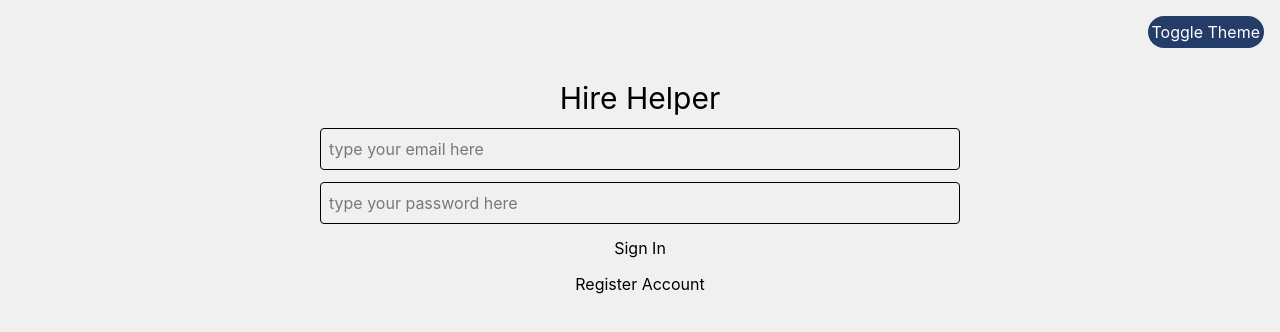
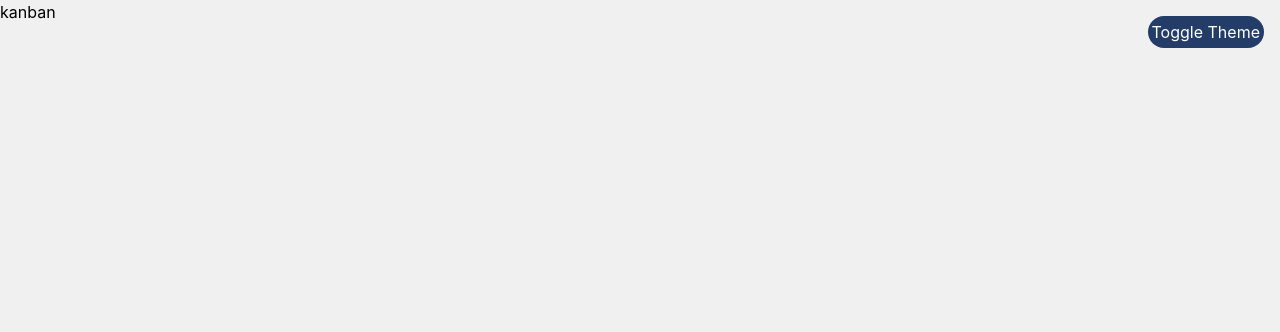
Before and after one commit to AydenGarza/ui-hire-helper, a React (Vite) app: page /kanban in a window 1280 px wide. Shown: the top 332 px of the page. Built offline with nearby package versions, Linux system fonts and the light colour scheme.

Commit message:
navigate to kanban page after login / register success

```diff
--- a/src/App.tsx
+++ b/src/App.tsx
@@ -3,6 +3,8 @@ import LoginPage from './pages/LoginPage'
 import type { JobApplicationDTO } from './types/ApplicationDTO'
 import ThemeToggleButton from './components/ThemeToggleButton'
 import { useEffect } from 'react'
+import { Routes, Route } from 'react-router-dom'
+import KanbanPage from './pages/KanbanPage'
 
 function App() {
 	useEffect(() => {
@@ -13,7 +15,10 @@ function App() {
 	return(
 		<div className='bg-background min-h-screen relative'>
 			<ThemeToggleButton/>
-			<LoginPage />
+			<Routes>
+				<Route path="/" element={<LoginPage />}></Route>
+				<Route path="/kanban" element={<KanbanPage/>}></Route>
+			</Routes>
 		</div>
 	)
 }
--- /dev/null
+++ b/src/pages/KanbanPage.tsx
@@ -0,0 +1,13 @@
+import { useState, useEffect } from "react"
+
+export default function KanbanPage() {
+	return (
+		<div>
+			<h1>
+				kanban
+
+				{localStorage.getItem("access_token")}
+			</h1>
+		</div>
+	)
+}
--- a/src/pages/LoginPage.tsx
+++ b/src/pages/LoginPage.tsx
@@ -1,9 +1,12 @@
 import { useState, useEffect } from "react";
+import { useNavigate } from "react-router-dom";
 
 export default function LoginPage() {
 	const [email, setEmail] = useState<string>('');
 	const [password, setPassword] = useState<string>('');
 	const [errorMessage, setErrorMessage] = useState<string>('');
+
+	const navigate = useNavigate();
 
 	async function login() {
 		setErrorMessage('');
@@ -56,6 +59,8 @@ export default function LoginPage() {
 
 			setEmail('');
 			setPassword('');
+
+			navigate("/kanban");
 		}
 		catch {
 			setErrorMessage("something really wrong happened, try again i guess");
@@ -113,6 +118,8 @@ export default function LoginPage() {
 
 			setEmail('');
 			setPassword('');
+
+			alert("Account successfully created. Please login to continue.");
 		}
 		catch {
 			setErrorMessage("something really wrong happened, try again i guess");
```
